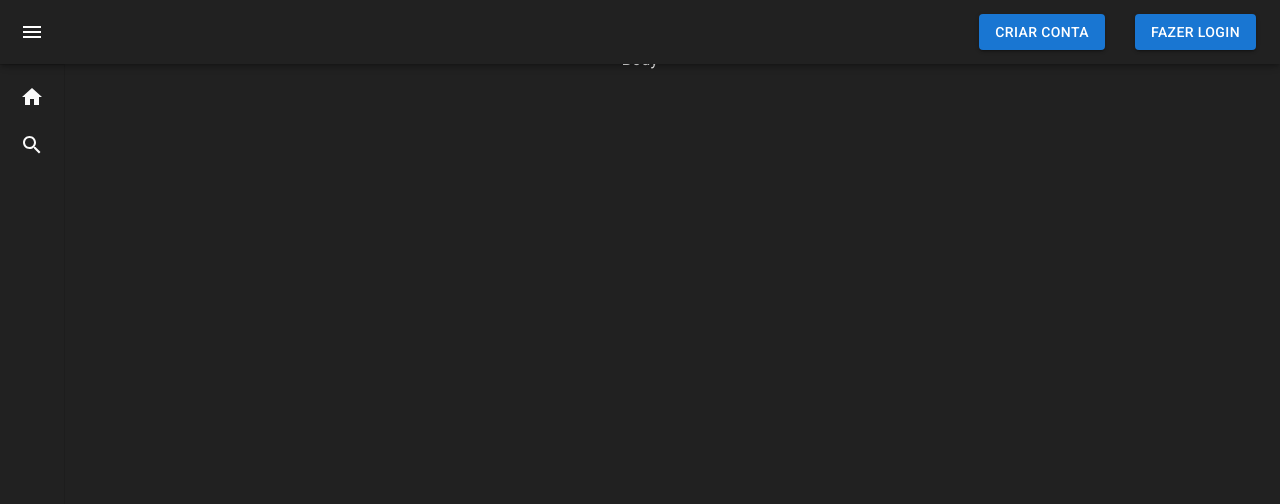
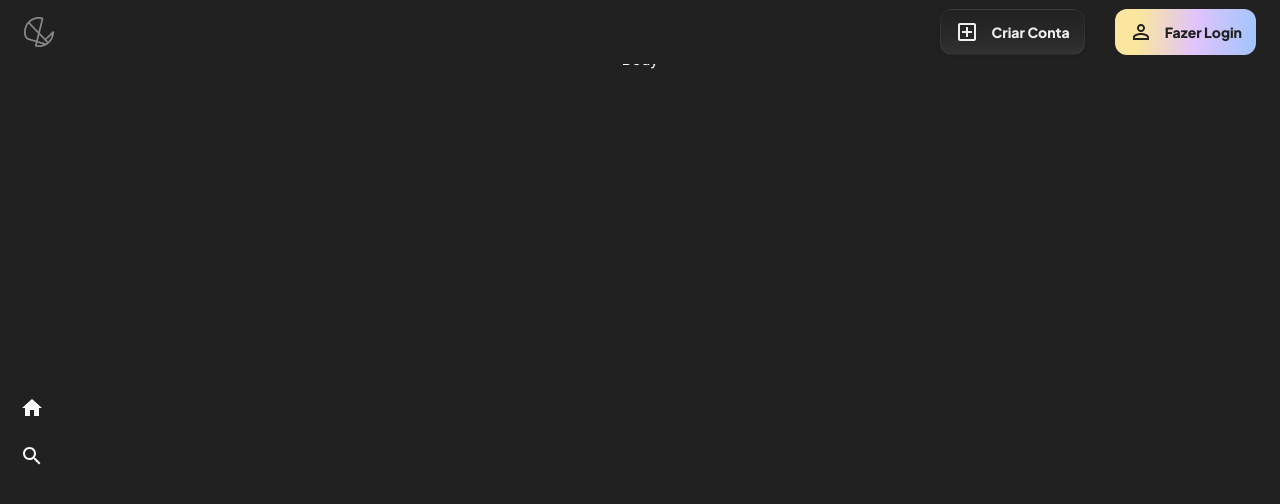
Before and after one commit to DaviSant0s/telos-flix, a React (Create React App) app: page / in a window 1280 px wide. Shown: the top 504 px of the page. Built offline with nearby package versions, Linux system fonts and the light colour scheme.

Commit message:
feat(finalização da estrutura): finalizamos a estrutura da página, faltando apenas o conteúdo

```diff
--- /dev/null
+++ b/src/components/appBarActions/index.jsx
@@ -0,0 +1,16 @@
+import React from 'react'
+
+export default function AppBarActions({ actions }) {
+  return (
+    <div
+      style={{display: "flex",
+      flexDirection: "row",
+      gap: "30px"}
+    }>
+
+      {/* {texts.map((text) => (<h1>{text}</h1>))} */}
+      {actions.map((element) => element)}
+
+    </div>
+  )
+}
--- /dev/null
+++ b/src/components/criateAccountButton/index.jsx
@@ -0,0 +1,12 @@
+import React from 'react'
+import SecundaryGrandientButton from '../secundaryGradientButton'
+import { AddBoxOutlined } from '@mui/icons-material'
+
+export default function CriateAccountButton() {
+  return (
+    <SecundaryGrandientButton
+    text="Criar Conta"
+    icon= {<AddBoxOutlined/>}
+    />
+  )
+}
--- a/src/components/header/index.jsx
+++ b/src/components/header/index.jsx
@@ -5,11 +5,8 @@ import MuiDrawer from '@mui/material/Drawer';
 import MuiAppBar from '@mui/material/AppBar';
 import Toolbar from '@mui/material/Toolbar';
 import List from '@mui/material/List';
-import Button from '@mui/material/Button';
 import CssBaseline from '@mui/material/CssBaseline';
-import Divider from '@mui/material/Divider';
 import IconButton from '@mui/material/IconButton';
-import MenuIcon from '@mui/icons-material/Menu';
 import ChevronLeftIcon from '@mui/icons-material/ChevronLeft';
 import ChevronRightIcon from '@mui/icons-material/ChevronRight';
 import ListItem from '@mui/material/ListItem';
@@ -17,11 +14,16 @@ import ListItemButton from '@mui/material/ListItemButton';
 import ListItemIcon from '@mui/material/ListItemIcon';
 import ListItemText from '@mui/material/ListItemText';
 import {Search, Home} from '@mui/icons-material';
+import logo from './Brand.png'
+import LoginButton from '../loginButton';
+import CriateAccountButton from '../criateAccountButton';
+import AppBarActions from '../appBarActions';
 
 const drawerWidth = 240;
 
 /* Estilização de quando ele tá aberto (open)*/
 const openedMixin = (theme) => ({
+  border: "none",
   width: drawerWidth,
   backgroundColor: "#212121",
   transition: theme.transitions.create('width', {
@@ -33,6 +35,7 @@ const openedMixin = (theme) => ({
 
 /* Estilização de quando ele tá fechado (close)*/
 const closedMixin = (theme) => ({
+  border: "none",
   backgroundColor: "#212121",
   transition: theme.transitions.create('width', {
     easing: theme.transitions.easing.sharp,
@@ -92,65 +95,45 @@ const Drawer = styled(MuiDrawer, { shouldForwardProp: (prop) => prop !== 'open'
 
 export default function MiniDrawer() {
   const theme = useTheme();
-  const [open, setOpen] = React.useState(false);
-
-  const handleDrawerOpen = () => {
-    setOpen(true);
-  };
-
-  const handleDrawerClose = () => {
-    setOpen(false);
-  };
 
   return (
     <Box sx={{ display: 'flex' }}>
       <CssBaseline />
-      <AppBar position="fixed" open={open}>
+      <AppBar position="fixed" elevation={0}>
         <Toolbar sx={{
           display: "flex",
           justifyContent:"space-between",
-          ...(open && {justifyContent: "end"})
+
         }}>
-          <IconButton
-            color="inherit"
-            aria-label="open drawer"
-            onClick={handleDrawerOpen}
-            edge="start"
-            sx={{
-              marginRight: 5,
-              ...(open && { display: 'none' }),
-            }}
-          >
-            <MenuIcon />
-          </IconButton>
 
-          <div
-            style={{display: "flex",
-            flexDirection: "row",
-            gap: "30px"
-          }}>
-            <Button variant="contained">criar conta</Button>
-            <Button variant="contained">fazer login</Button>
-          </div>
+          <img src={logo} alt="logo"/>
+          <AppBarActions actions={[<CriateAccountButton/>, <LoginButton/>]}/>
 
         </Toolbar>
       </AppBar>
 
-      <Drawer variant="permanent" open={open}>
+      <Drawer variant="permanent">
         <DrawerHeader>
-          <IconButton sx={{color: "#fff"}} onClick={handleDrawerClose}>
+          <IconButton sx={{color: "#fff"}}>
             {theme.direction === 'rtl' ? <ChevronRightIcon /> : <ChevronLeftIcon />}
           </IconButton>
         </DrawerHeader>
-        <Divider />
-        <List>
+
+        <List
+          sx={{
+            height: "100%",
+            display: "flex",
+            flexDirection: "column",
+            justifyContent: "center"
+          }}>
+
           {['Home', 'Search'].map((text, index) => (
             <ListItem key={text} disablePadding sx={{ display: 'block' }}>
               <ListItemButton
                 sx={{
                   color: "#fff",
                   minHeight: 48,
-                  justifyContent: open ? 'initial' : 'center',
+                  justifyContent: 'center',
                   px: 2.5,
                 }}
               >
@@ -158,13 +141,13 @@ export default function MiniDrawer() {
                   sx={{
                     color: "#FAFAFA",
                     minWidth: 0,
-                    mr: open ? 3 : 'auto',
+                    mr: 'auto',
                     justifyContent: 'center',
                   }}
                 >
                   {index % 2 === 0 ? <Home /> : <Search />}
                 </ListItemIcon>
-                <ListItemText primary={text} sx={{ opacity: open ? 1 : 0 }} />
+                <ListItemText primary={text} sx={{ opacity: 0 }} />
               </ListItemButton>
             </ListItem>
           ))}
--- /dev/null
+++ b/src/components/loginButton/index.jsx
@@ -0,0 +1,9 @@
+import React from 'react'
+import PrimaryGrandientButton from '../primaryGrandientButton'
+import { PersonOutline } from '@mui/icons-material'
+
+export default function LoginButton() {
+  return (
+    <PrimaryGrandientButton text="Fazer Login" icon={<PersonOutline/>}/>
+  )
+}
--- /dev/null
+++ b/src/components/primaryGrandientButton/index.css
@@ -0,0 +1,29 @@
+@import url('https://fonts.googleapis.com/css2?family=Plus+Jakarta+Sans:wght@300;800&display=swap');
+
+button.primaryGrandientButton {
+    background: linear-gradient(272.56deg, #8EC5FC -13.13%, #E0C3FC 42.75%, #FAE69F 82.67%);
+    border: transparent;
+
+
+    box-shadow: 0px 100px 80px rgba(145, 156, 174, 0.07), 0px 41.7776px 33. 4221px rgba(145, 156, 174, 0.0503198), 0px 22.3363px 17.869px rgba(145, 156, 174, 0.0417275), 0px 12.5216px 10.0172px rgba(145, 156, 174, 0.035), 0px 6.6501px 5.32008px rgba(145, 156, 174, 0.0282725), 0px 2.76726px 2.21381px rgba(145, 156, 174, 0.0196802);
+    border-radius: 12px;
+
+    /* Auto layout */
+    display: flex;
+    flex-direction: row;
+    justify-content: center;
+    align-items: center;
+    padding: 10px 14px;
+    gap: 12px;
+
+    font-family: 'Plus Jakarta Sans';
+    font-style: normal;
+    font-weight: 800;
+    font-size: 14px;
+    line-height: 18px;
+
+    display: flex;
+    align-items: center;
+
+    color: #212121;
+}
--- /dev/null
+++ b/src/components/primaryGrandientButton/index.jsx
@@ -0,0 +1,11 @@
+import React from 'react';
+import './index.css'
+
+export default function PrimaryGrandientButton({text, icon}) {
+  return (
+    <button className='primaryGrandientButton'>
+        {icon}
+        {text}
+    </button>
+  )
+}
--- /dev/null
+++ b/src/components/secundaryGradientButton/index.css
@@ -0,0 +1,31 @@
+button.secundaryGrandientButton{
+   display: flex;
+    flex-direction: row;
+    justify-content: center;
+    align-items: center;
+    padding: 10px 14px;
+    gap: 12px;
+
+
+    background: linear-gradient(180deg, rgba(64, 64, 64, 0) -10.31%, rgba(64, 64, 64, 0.32) 55.94%, rgba(64, 64, 64, 0.8) 122.19%);
+    border: 1px solid rgba(238, 238, 238, 0.05);
+
+    filter: drop-shadow(0px 0px 1px rgba(0, 0, 0, 0.25)) drop-shadow(0px 2px 2px rgba(0, 0, 0, 0.1));
+    border-radius: 12px;
+
+    /* Heading/H6 */
+
+    font-family: 'Plus Jakarta Sans';
+    font-style: normal;
+    font-weight: 800;
+    font-size: 14px;
+    line-height: 18px;
+    /* identical to box height, or 129% */
+
+    display: flex;
+    align-items: center;
+
+    /* Color/Neutral/200 */
+
+    color: #EEEEEE;
+}
--- /dev/null
+++ b/src/components/secundaryGradientButton/index.jsx
@@ -0,0 +1,11 @@
+import React from 'react'
+import './index.css'
+
+export default function SecundaryGrandientButton({icon, text}) {
+    return (
+        <button className='secundaryGrandientButton'>
+            {icon}
+            {text}
+        </button>
+      )
+}
```
Also changed, not shown: src/components/header/Brand.png (added).
